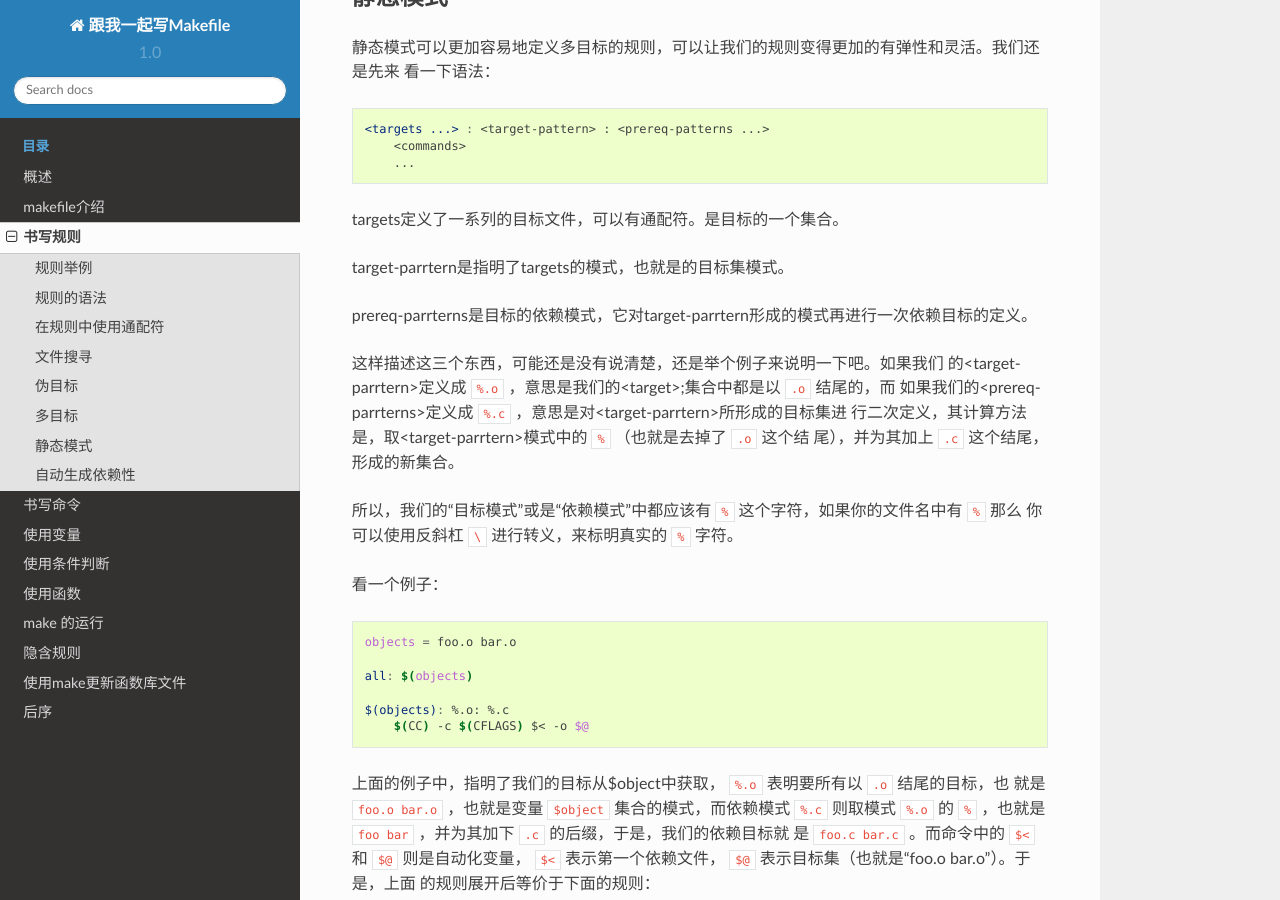
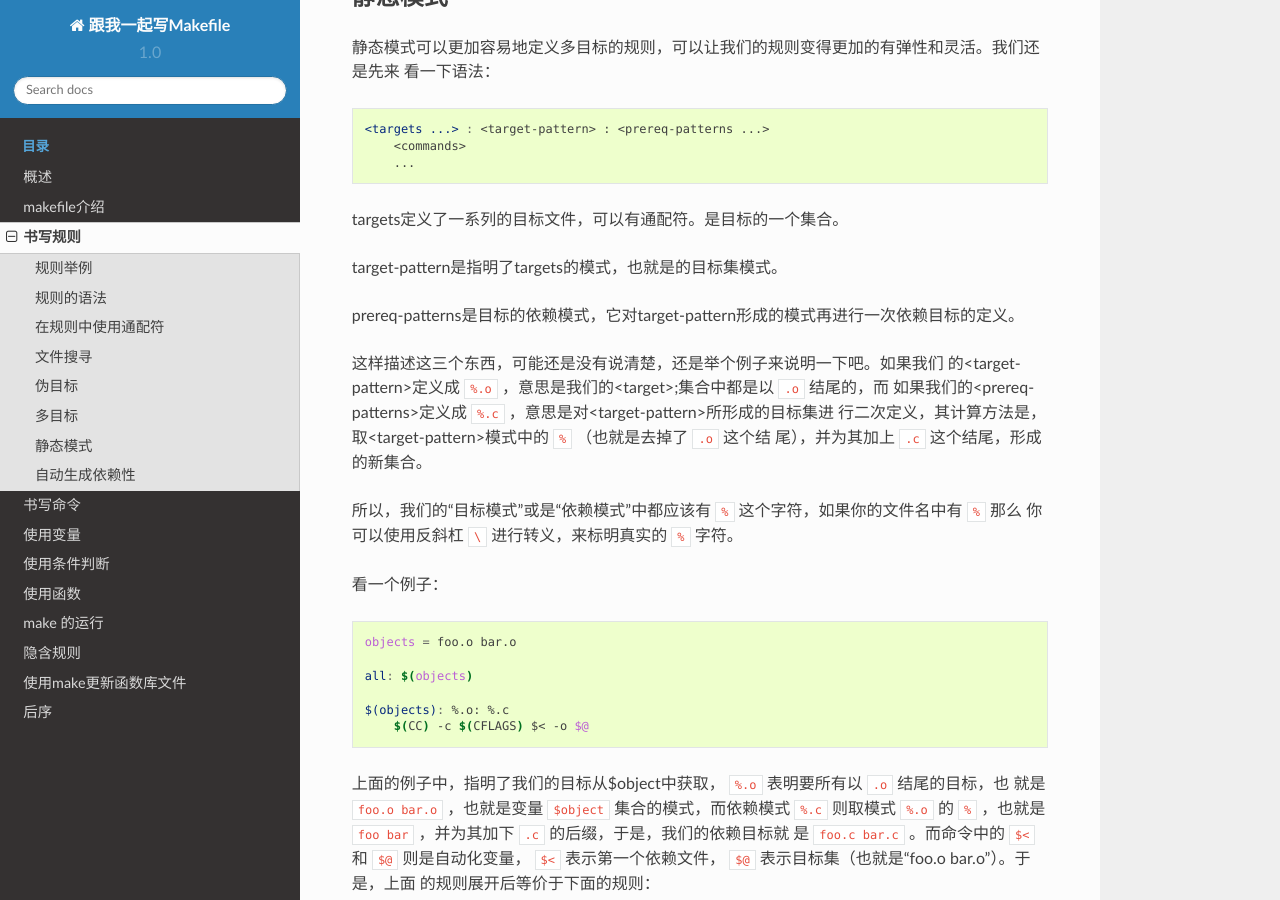
Before and after one commit to seisman/how-to-write-makefile, a Sphinx documentation site: the page built from source/rules.rst, in a window 1280 px wide and 900 px high, scrolled down 6463 px. Built offline with Sphinx 7.4.7 and the Read the Docs theme 2.0.0, drawn with Linux system fonts in a browser that asks for light colours.

Commit message:
Fixes typos (#18)

```diff
--- a/source/implicit_rules.rst
+++ b/source/implicit_rules.rst
@@ -116,7 +116,7 @@ make会在自己的“隐含规则”库中寻找可以用的规则，如果找
 
 #. 汇编和汇编预处理的隐含规则。
 
-   ``<n>.o`` 的目标的依赖目标会自动推导为 ``<n>.s`` ，默认使用编译品 ``as`` ，并且其生成
+   ``<n>.o`` 的目标的依赖目标会自动推导为 ``<n>.s`` ，默认使用编译器 ``as`` ，并且其生成
    命令是： ``$ (AS) $(ASFLAGS)`` 。 ``<n>.s`` 的目标的依赖目标会自动推导为 ``<n>.S`` ，
    默认使用C预编译器 ``cpp`` ，并且其生成命令是： ``$(AS) $(ASFLAGS)`` 。
 
@@ -331,7 +331,7 @@ make就会规则下的命令，所以，在模式规则中，目标可能会是
 - ``$<`` : 依赖目标中的第一个目标名字。如果依赖目标是以模式（即 ``%`` ）定义的，那么 ``$<``
   将是符合模式的一系列的文件集。注意，其是一个一个取出来的。
 - ``$?`` : 所有比目标新的依赖目标的集合。以空格分隔。
-- ``$^`` : 所有的依赖目标的集合。以空格分隔。如果在依赖目标中有多个重复的，那个这个变量会去除
+- ``$^`` : 所有的依赖目标的集合。以空格分隔。如果在依赖目标中有多个重复的，那么这个变量会去除
   重复的依赖目标，只保留一份。
 - ``$+`` : 这个变量很像 ``$^`` ，也是所有依赖目标的集合。只是它不去除重复的依赖目标。
 - ``$*`` : 这个变量表示目标模式中 ``%`` 及其之前的部分。如果目标是 ``dir/a.foo.b`` ，并且
--- a/source/rules.rst
+++ b/source/rules.rst
@@ -315,14 +315,14 @@ Makefile的规则中的目标可以不止一个，其支持多目标，有可能
 
 targets定义了一系列的目标文件，可以有通配符。是目标的一个集合。
 
-target-parrtern是指明了targets的模式，也就是的目标集模式。
+target-pattern是指明了targets的模式，也就是的目标集模式。
 
-prereq-parrterns是目标的依赖模式，它对target-parrtern形成的模式再进行一次依赖目标的定义。
+prereq-patterns是目标的依赖模式，它对target-pattern形成的模式再进行一次依赖目标的定义。
 
 这样描述这三个东西，可能还是没有说清楚，还是举个例子来说明一下吧。如果我们
-的<target-parrtern>定义成 ``%.o`` ，意思是我们的<target>;集合中都是以 ``.o`` 结尾的，而
-如果我们的<prereq-parrterns>定义成 ``%.c`` ，意思是对<target-parrtern>所形成的目标集进
-行二次定义，其计算方法是，取<target-parrtern>模式中的 ``%`` （也就是去掉了 ``.o`` 这个结
+的<target-pattern>定义成 ``%.o`` ，意思是我们的<target>;集合中都是以 ``.o`` 结尾的，而
+如果我们的<prereq-patterns>定义成 ``%.c`` ，意思是对<target-pattern>所形成的目标集进
+行二次定义，其计算方法是，取<target-pattern>模式中的 ``%`` （也就是去掉了 ``.o`` 这个结
 尾），并为其加上 ``.c`` 这个结尾，形成的新集合。
 
 所以，我们的“目标模式”或是“依赖模式”中都应该有 ``%`` 这个字符，如果你的文件名中有 ``%`` 那么
```
